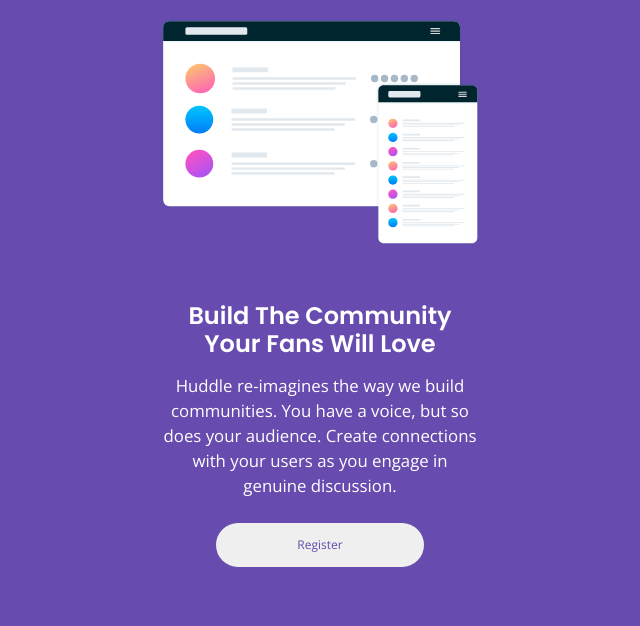
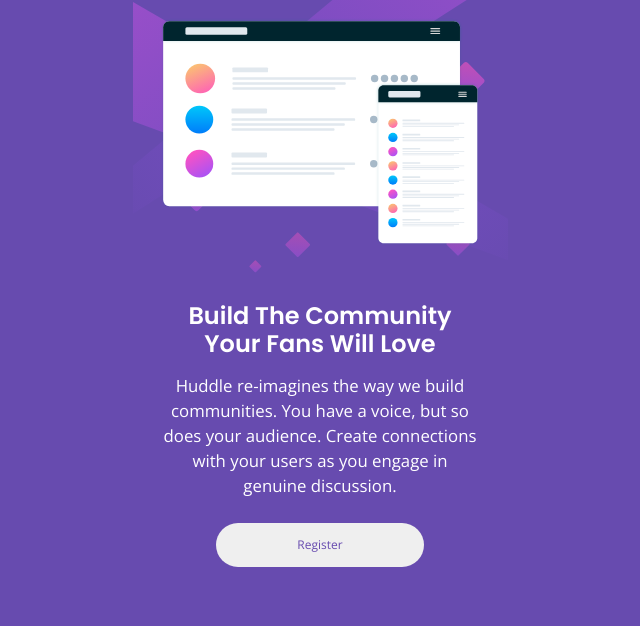
Before and after one commit to DaniDhax/fm-huddle-landing-page-with-single-introductory-section, a plain HTML site: page index.html in a window 1280 px wide. Shown: the part 100-726 px from the top of the page, without its empty margins (320-960 px from the left). Drawn offline with nearby package versions, Linux system fonts and the light colour scheme.

Commit message:
Design 3

```diff
--- a/style.css
+++ b/style.css
@@ -21,8 +21,11 @@ body {
   align-items: center;
   justify-content: center;
   background-color: var(--violet);
+  background-image: url(./images/bg-mobile.svg);
   color: white;
   font-family: var(--ff-open-sans);
+  background-repeat: no-repeat;
+  background-position: center top;
 }
 
 h1 {
```
